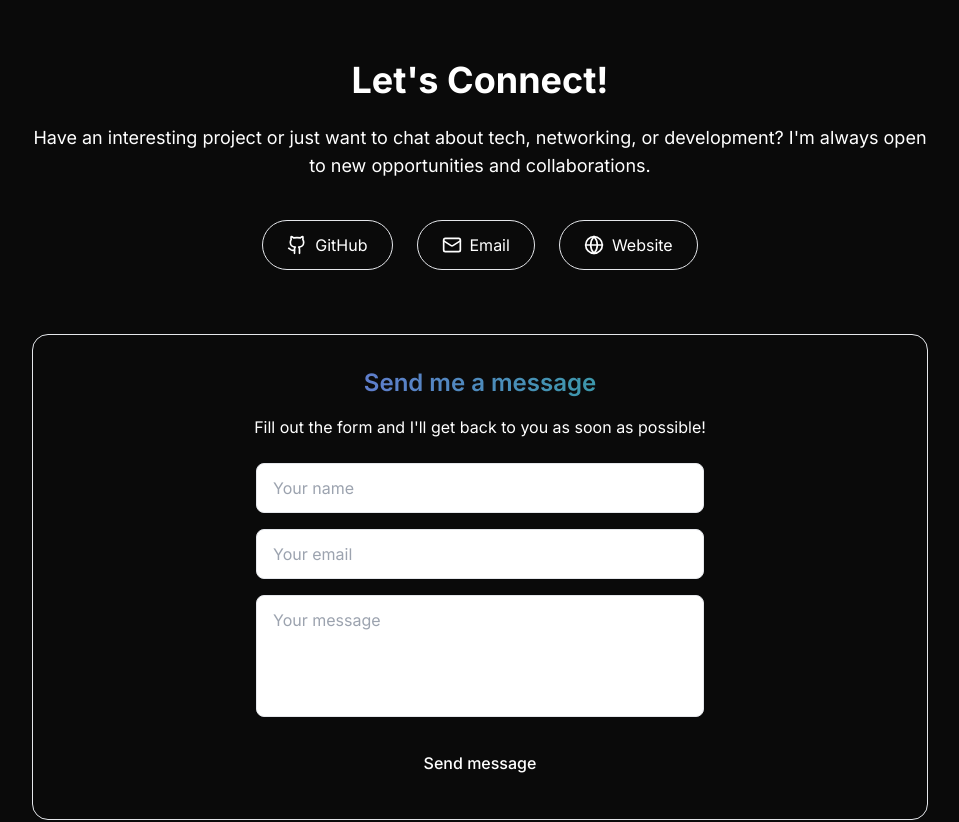
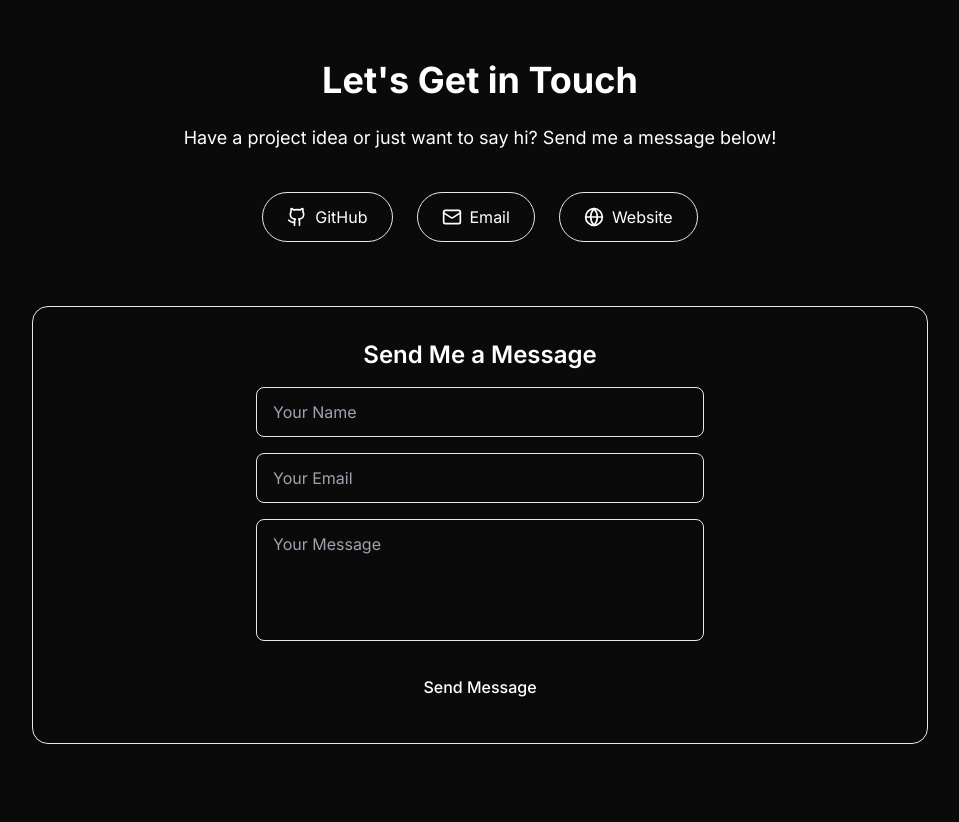
Before and after one commit to yyyutakaaa/dark-mode-portfolio, a Next.js app: page / in a window 1280 px wide. Shown: the part 2560-3382 px from the top of the page, without its empty margins (160-1119 px from the left). Built offline with nearby package versions, Linux system fonts and the light colour scheme.

Commit message:
feat: implement contact form with email functionality using Nodemailer

```diff
--- /dev/null
+++ b/app/api/contact/route.ts
@@ -0,0 +1,46 @@
+// /app/api/contact/route.ts
+import nodemailer from 'nodemailer';
+
+export async function POST(req: Request) {
+    const { name, email, message } = await req.json();
+
+    const transporter = nodemailer.createTransport({
+        service: 'gmail',
+        auth: {
+            user: process.env.GMAIL_USER,
+            pass: process.env.GMAIL_PASS,
+        },
+    });
+
+    try {
+        await transporter.sendMail({
+            from: `"${name}" <${email}>`,
+            to: process.env.GMAIL_USER,
+            subject: `New message from ${name}`,
+            text: `
+Name: ${name}
+Email: ${email}
+
+Message:
+${message}
+      `,
+        });
+
+        return new Response(
+            JSON.stringify({ success: true, message: 'Email sent successfully' }),
+            {
+                status: 200,
+                headers: { 'Content-Type': 'application/json' },
+            }
+        );
+    } catch (error) {
+        console.error('Error sending email:', error);
+        return new Response(
+            JSON.stringify({ success: false, message: 'Failed to send email' }),
+            {
+                status: 500,
+                headers: { 'Content-Type': 'application/json' },
+            }
+        );
+    }
+}
--- a/components/Contact.tsx
+++ b/components/Contact.tsx
@@ -1,32 +1,44 @@
 "use client";
 
+import { useState } from "react";
 import { motion } from "framer-motion";
 import { useInView } from "react-intersection-observer";
 import { Github, Mail, Globe } from "lucide-react";
 
-const contactLinks = [
-  {
-    name: "GitHub",
-    url: "https://github.com/yyyutakaaa",
-    icon: Github,
-  },
-  {
-    name: "Email",
-    url: "mailto:contact@mehdioul.dev",
-    icon: Mail,
-  },
-  {
-    name: "Website",
-    url: "https://mehdioul.dev",
-    icon: Globe,
-  },
-];
+export default function Contact() {
+  const [ref, inView] = useInView({ triggerOnce: true, threshold: 0.1 });
+  const [formData, setFormData] = useState({
+    name: "",
+    email: "",
+    message: "",
+  });
+  const [status, setStatus] = useState<"idle" | "sending" | "sent" | "error">(
+    "idle"
+  );
 
-export default function Contact() {
-  const [ref, inView] = useInView({
-    triggerOnce: true,
-    threshold: 0.1,
+  function handleChange(
+    e: React.ChangeEvent<HTMLInputElement | HTMLTextAreaElement>
+  ) {
+    setFormData({ ...formData, [e.target.name]: e.target.value });
+  }
+
+  async function handleSubmit(e: React.FormEvent) {
+    e.preventDefault();
+    setStatus("sending");
+
+    try {
+      const res = await fetch("/api/contact", {
+        method: "POST",
+        headers: { "Content-Type": "application/json" },
+        body: JSON.stringify(formData),
       });
+      if (!res.ok) throw new Error("Network response was not ok");
+      setStatus("sent");
+      setFormData({ name: "", email: "", message: "" });
+    } catch {
+      setStatus("error");
+    }
+  }
 
   return (
     <section id="contact" className="py-20 px-4" ref={ref}>
@@ -37,7 +49,7 @@ export default function Contact() {
           transition={{ duration: 0.8 }}
           className="text-4xl font-bold mb-6 text-primary"
         >
-          Let's Connect!
+          Let's Get in Touch
         </motion.h2>
 
         <motion.p
@@ -46,34 +58,37 @@ export default function Contact() {
           transition={{ delay: 0.2, duration: 0.8 }}
           className="text-text-secondary text-lg mb-10"
         >
-          Have an interesting project or just want to chat about tech,
-          networking, or development? I'm always open to new opportunities and
-          collaborations.
+          Have a project idea or just want to say hi? Send me a message below!
         </motion.p>
 
         <motion.div
           initial={{ opacity: 0, y: 20 }}
           animate={inView ? { opacity: 1, y: 0 } : {}}
           transition={{ delay: 0.4, duration: 0.8 }}
-          className="flex flex-wrap justify-center gap-6"
+          className="flex flex-wrap justify-center gap-6 mb-12"
         >
-          {contactLinks.map((link, index) => {
-            const Icon = link.icon;
-            return (
-              <motion.a
-                key={link.name}
-                href={link.url}
+          <a
+            href="https://github.com/yyyutakaaa"
             target="_blank"
             rel="noopener noreferrer"
-                whileHover={{ scale: 1.05 }}
-                whileTap={{ scale: 0.95 }}
             className="flex items-center gap-2 px-6 py-3 rounded-full border border-primary/30 text-text-secondary hover:text-primary hover:border-primary transition-all duration-300"
           >
-                <Icon size={20} />
-                <span>{link.name}</span>
-              </motion.a>
-            );
-          })}
+            <Github size={20} /> GitHub
+          </a>
+          <a
+            href="mailto:contact@mehdioul.dev"
+            className="flex items-center gap-2 px-6 py-3 rounded-full border border-primary/30 text-text-secondary hover:text-primary hover:border-primary transition-all duration-300"
+          >
+            <Mail size={20} /> Email
+          </a>
+          <a
+            href="https://mehdioul.dev"
+            target="_blank"
+            rel="noopener noreferrer"
+            className="flex items-center gap-2 px-6 py-3 rounded-full border border-primary/30 text-text-secondary hover:text-primary hover:border-primary transition-all duration-300"
+          >
+            <Globe size={20} /> Website
+          </a>
         </motion.div>
 
         <motion.div
@@ -82,33 +97,60 @@ export default function Contact() {
           transition={{ delay: 0.6, duration: 0.8 }}
           className="mt-16 p-8 bg-bg-card rounded-2xl border border-primary/20"
         >
-          <h3 className="text-2xl font-semibold mb-4 text-gradient">
-            Send me a message
-          </h3>
-          <p className="text-text-secondary mb-6">
-            Fill out the form and I'll get back to you as soon as possible!
+          <h3 className="text-2xl font-semibold mb-4">Send Me a Message</h3>
+
+          {status === "sent" && (
+            <p className="text-green-400 mb-4">
+              Thanks! Your message has been sent.
             </p>
-          <form className="space-y-4 max-w-md mx-auto">
+          )}
+          {status === "error" && (
+            <p className="text-red-400 mb-4">
+              Oops! Something went wrong. Try again later.
+            </p>
+          )}
+
+          <form className="space-y-4 max-w-md mx-auto" onSubmit={handleSubmit}>
             <input
               type="text"
-              placeholder="Your name"
-              className="w-full px-4 py-3 bg-bg-dark rounded-lg border border-primary/20 focus:border-primary outline-none transition-colors"
+              name="name"
+              placeholder="Your Name"
+              value={formData.name}
+              onChange={handleChange}
+              required
+              className="
+    w-full px-4 py-3
+    bg-[var(--bg-dark)] text-white placeholder:text-text-secondary
+    rounded-lg border border-primary/20
+    focus:border-primary outline-none transition-colors
+  "
             />
+
             <input
               type="email"
-              placeholder="Your email"
-              className="w-full px-4 py-3 bg-bg-dark rounded-lg border border-primary/20 focus:border-primary outline-none transition-colors"
+              name="email"
+              placeholder="Your Email"
+              value={formData.email}
+              onChange={handleChange}
+              required
+              className="w-full px-4 py-3 bg-[var(--bg-dark)] text-white placeholder:text-text-secondary rounded-lg border border-primary/20 focus:border-primary outline-none transition-colors"
             />
             <textarea
-              placeholder="Your message"
+              name="message"
+              placeholder="Your Message"
               rows={4}
-              className="w-full px-4 py-3 bg-bg-dark rounded-lg border border-primary/20 focus:border-primary outline-none transition-colors resize-none"
+              value={formData.message}
+              onChange={handleChange}
+              required
+              className="w-full px-4 py-3 bg-[var(--bg-dark)] text-white placeholder:text-text-secondary rounded-lg border border-primary/20 focus:border-primary outline-none transition-colors resize-none"
             />
+
             <button
               type="submit"
-              className="w-full py-3 bg-gradient-to-r from-primary to-primary-dark text-white rounded-lg font-medium hover:shadow-lg transition-all duration-300"
+              disabled={status === "sending"}
+              className="w-full py-3 bg-gradient-to-r from-primary to-primary-dark text-white rounded-lg font-medium hover:shadow-lg transition-all duration-300 disabled:opacity-50"
             >
-              Send message
+              {status === "sending" ? "Sending…" : "Send Message"}
             </button>
           </form>
         </motion.div>
```
Also changed, not shown: package.json (+4 -3 lines), 2 other files (tests, documents, lock files or other folders). Lines whose indentation alone changed are shown as unchanged.
